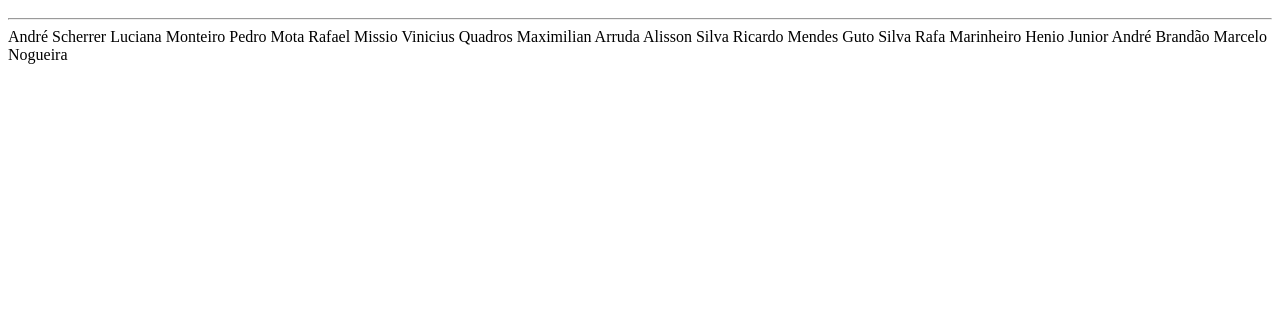
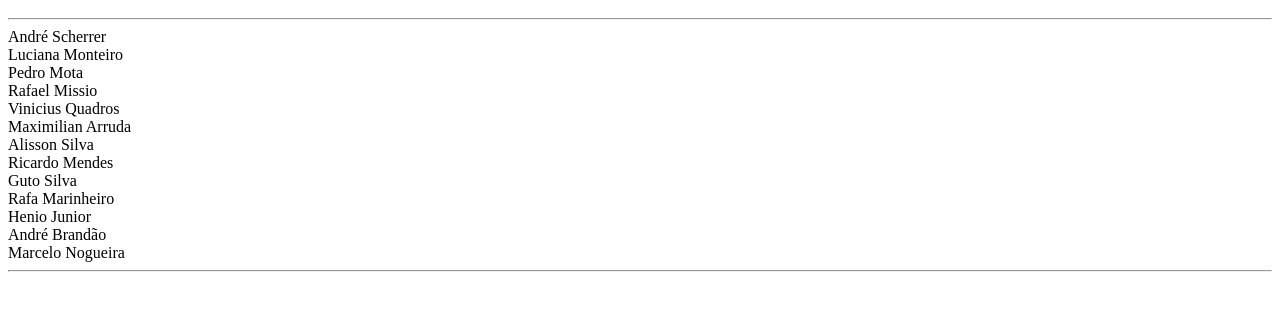
Before and after one commit to dearrudam/SiteSPS, a plain HTML site: page index.html in a window 1280 px wide. Shown: the part 48-358 px from the top of the page. Drawn offline with Linux system fonts and the light colour scheme.

Commit message:
update index.html

```diff
--- a/index.html
+++ b/index.html
@@ -5,18 +5,19 @@
 <body>
 <h1>Quem Somos</h1>
 <hr>
-André Scherrer
-Luciana Monteiro
-Pedro Mota
-Rafael Missio
-Vinicius Quadros
-Maximilian Arruda
-Alisson Silva
-Ricardo Mendes
-Guto Silva
-Rafa Marinheiro
-Henio Junior
-André Brandão
-Marcelo Nogueira
+André Scherrer<br>
+Luciana Monteiro<br>
+Pedro Mota<br>
+Rafael Missio<br>
+Vinicius Quadros<br>
+Maximilian Arruda<br>
+Alisson Silva<br>
+Ricardo Mendes<br>
+Guto Silva<br>
+Rafa Marinheiro<br>
+Henio Junior<br>
+André Brandão<br>
+Marcelo Nogueira<br>
+<hr>
 </body>
 </html>
```
